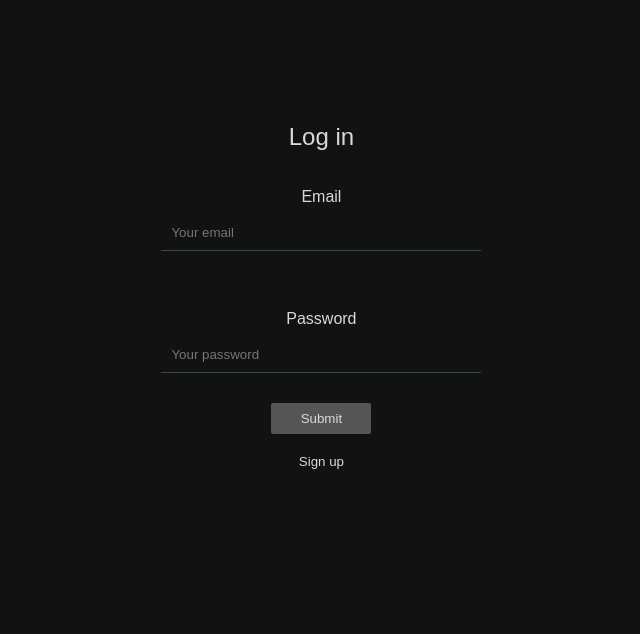
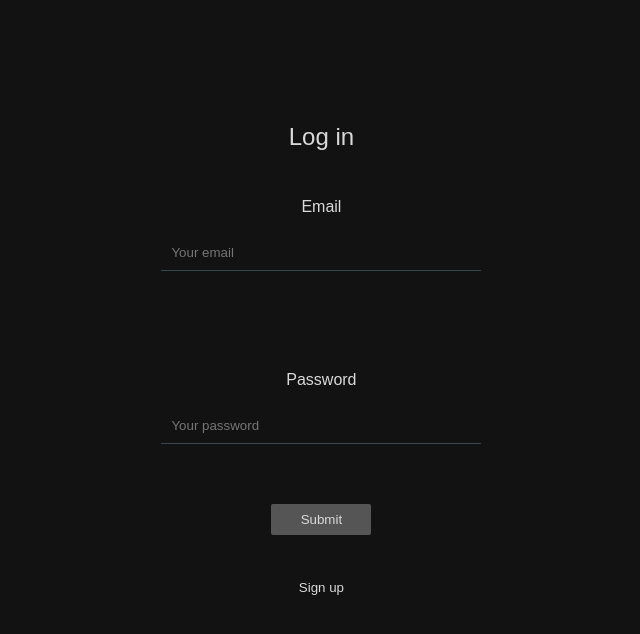
Before and after one commit to nikolovskialeksandar/smart-home-fe, a React (Create React App) app: page / in a window 1280 px wide. Shown: the top 634 px of the page, without its empty margins (293-933 px from the left). Built offline with nearby package versions, Linux system fonts and the light colour scheme; a web font is replaced by a local one.

Commit message:
Changed authentication form
- Auth input field validation is now triggered onBlur
- Removed input validation icons and added error messages
- Minor auth form style adaptations

```diff
--- a/src/components/UI/Input/Input.css
+++ b/src/components/UI/Input/Input.css
@@ -1,6 +1,6 @@
 .input {
     display: flex;
-    margin: 30px;
+    margin: 40px;
     flex-direction: column;
     justify-content: center;
     align-items: center;
@@ -21,24 +21,32 @@
     width: 300px;
     padding: 10px;
     border: none;
-    border-bottom: 1px solid #37474F;
+	border-bottom: 1px solid #37474F;
+	margin-top: 10px;
     background-color: transparent;
     color: #d9d9d9;
 }
 
 .inputElement:focus, input:focus {
     outline: none;
-    border-bottom-color : #0288D1;
+    border-bottom-color : #0289d1;
     animation: focus-animation 1.5s;
     animation-timing-function: ease;
 }
 
-.invalid{
+.invalid {
     outline: none;
-    border-bottom-color:#FF5722;
+    border-bottom-color:#ff56228f;
 }
 
 @keyframes focus-animation {
     from {border-bottom-color: #37474F;}
     to {border-bottom-color: #0288D1;}
 }
+
+.error-message {
+	height: 0.75em;
+	margin: 11px 0 0 10px;
+	align-self: flex-start;
+	font-size: 0.8em;
+}
--- a/src/components/UI/Input/Input.js
+++ b/src/components/UI/Input/Input.js
@@ -5,13 +5,8 @@ import './Input.css';
 const input = (props) => {
     let inputStyles = ['inputElement'];
     let iconValid = null;
-    if (!props.valid && props.touched) {
+    if (!props.validation.valid && props.touched) {
         inputStyles.push('invalid');
-        iconValid= <i className="fa fa-times" aria-hidden="true" style={{color:' #FF5722'}}></i>;
-    }
-
-    else if (props.touched && props.valid) {
-        iconValid= <i className="fa fa-check" aria-hidden="true" style={{color:' #8BC34A'}}></i>;
     }
 
     return (
@@ -19,11 +14,12 @@ const input = (props) => {
             <label className="label">{props.label}</label>
             <input
                 className={inputStyles.join(' ')}
-                onChange={props.onChange}
+				onChange={props.onChange}
+				onBlur={props.onBlur}
                 value= {props.value}
                 {...props.elementConfig}
             />
-            {iconValid}
+			<p className='error-message'>{props.validation.errorMessage}</p>
         </div>
     );
 }
--- a/src/containers/Auth/Auth.css
+++ b/src/containers/Auth/Auth.css
@@ -12,10 +12,11 @@
     margin: 10px;
 }
 
-.error-message {
+.submit-error-message {
     margin-bottom: 30px;
 }
-.error-message i {
+
+.submit-error-message i {
     position: relative;
     top: -16px;
     left: 100%;
@@ -23,5 +24,5 @@
 }
 
 .auth-mode-button {
-    margin: 15px;
+    margin: 40px;
 }
--- a/src/containers/Auth/Auth.js
+++ b/src/containers/Auth/Auth.js
@@ -19,11 +19,14 @@ const Auth = (props) => {
                 placeholder: 'Your email'
             },
             value: '',
-            validation: {
+            validationRules: {
                 required: true,
                 isEmail: true
             },
+            validation: {
 				valid: false,
+				errorMessage: ''
+			},
             touched: false
         },
         password: {
@@ -33,11 +36,14 @@ const Auth = (props) => {
                 placeholder: 'Your password'
             },
             value: '',
-            validation: {
+            validationRules: {
                 required: true,
                 minLength: 6
             },
+            validation: {
 				valid: false,
+				errorMessage: ''
+			},
             touched: false
         }
     });
@@ -52,44 +58,62 @@ const Auth = (props) => {
                     ...controls.email,
                     value: params.get('email'),
                     touched: true,
-                    valid: true
+                    validation: {valid: true, errorMessage: ''}
                 },
                 password: {
                     ...controls.password,
                     value: params.get('pass'),
                     touched: true,
-                    valid: true
+                    validation: {valid: true, errorMessage: ''}
                 }
             });
         }
     }, []);
 
-    const checkValidity = (value, rules) => {
+    const checkValidity = (elementName) => {
 		let isValid = true;
-        if (rules.required) {
-            isValid = value.trim() !== '' && isValid;
+		let errorMessage = '';
+		let value = controls[elementName].value;
+
+        if (controls[elementName].validationRules.isEmail) {
+            const pattern = /[a-z0-9!#$%&'*+/=?^_`{|}~-]+(?:\.[a-z0-9!#$%&'*+/=?^_`{|}~-]+)*@(?:[a-z0-9](?:[a-z0-9-]*[a-z0-9])?\.)+[a-z0-9](?:[a-z0-9-]*[a-z0-9])?/;
+			isValid = pattern.test(value) && isValid;
+			if (!pattern.test(value)) {
+				errorMessage = 'Invalid email';
+			}
         }
 
-        if (rules.isEmail) {
-            const pattern = /[a-z0-9!#$%&'*+/=?^_`{|}~-]+(?:\.[a-z0-9!#$%&'*+/=?^_`{|}~-]+)*@(?:[a-z0-9](?:[a-z0-9-]*[a-z0-9])?\.)+[a-z0-9](?:[a-z0-9-]*[a-z0-9])?/;
-            isValid = pattern.test(value) && isValid;
+        if (controls[elementName].validationRules.minLength) {
+			isValid = value.length >= controls[elementName].validationRules.minLength && isValid;
+			if (value.length <= controls[elementName].validationRules.minLength) {
+				errorMessage = 'Password too short';
+			}
 		}
 
-        if (rules.minLength) {
-            isValid = value.length >= rules.minLength && isValid;
+		if (controls[elementName].validationRules.required) {
+			isValid = value.trim() !== '' && isValid;
+			if (value.trim() === '') {
+				errorMessage = 'Required field';
 			}
+        }
+		const updatedControls = {
+            ...controls,
+            [elementName]: {
+                ...controls[elementName],
+				validation: {valid: isValid, errorMessage: errorMessage},
+				touched: true
+            }
+        };
 
-        return isValid;
+        setControls(updatedControls);
     };
 
     const inputChangeHandler = (event, elementName) => {
-        let updatedControls = {
+        const updatedControls = {
             ...controls,
-            [elementName] : {
+            [elementName]: {
                 ...controls[elementName],
-                value: event,
-                valid: checkValidity(event, controls[elementName].validation),
-                touched: true
+                value: event
             }
         };
 
@@ -112,17 +136,17 @@ const Auth = (props) => {
         authRedirect = <Redirect to='/' />;
     }
 
-    const errorMessages = {
+    const submitErrorMessages = {
         EMAIL_NOT_FOUND: 'Incorrect email address',
         INVALID_PASSWORD: 'Incorrect password',
         EMAIL_EXISTS: 'An account with this email already exists'
     };
 
-    let errorMessage = null;
+    let submitErrorMessage = null;
     if (props.error) {
-        errorMessage = (
-            <div className="error-message">
-                <p>{errorMessages[props.error.message]}</p>
+        submitErrorMessage = (
+            <div className="submit-error-message">
+                <p>{submitErrorMessages[props.error.message]}</p>
                 <i class="fa fa-exclamation-circle" aria-hidden="true"></i>
             </div>
         );
@@ -134,24 +158,26 @@ const Auth = (props) => {
             <Input
                 onChange={(event) => inputChangeHandler(event.target.value, 'email')}
                 elementConfig={controls.email.elementConfig}
-                value= {controls.email.value}
-                touched= {controls.email.touched}
-                valid= {controls.email.valid}
+                value={controls.email.value}
+                touched={controls.email.touched}
+                validation={controls.email.validation}
 				label="Email"
+				onBlur={() => checkValidity('email')}
             />
             <Input
                 onChange={(event) => inputChangeHandler(event.target.value, 'password')}
                 elementConfig={controls.password.elementConfig}
                 value= {controls.password.value}
-                touched= {controls.password.touched}
-                valid= {controls.password.valid}
+                touched={controls.password.touched}
+                validation={controls.password.validation}
 				label="Password"
+				onBlur={() => checkValidity('password')}
             />
-            {errorMessage}
+            {submitErrorMessage}
             <Button
-                styleClasses= {['success']}
+                styleClasses={['success']}
                 onClick={(event) => onSubmit(controls.email.value, controls.password.value, isSignup, event)}
-                disabled={!controls.email.valid || !controls.password.valid}
+                disabled={!controls.email.validation.valid || !controls.password.validation.valid}
                 name="Submit"
             />
             <div className="auth-mode-button">
--- a/src/index.js
+++ b/src/index.js
@@ -19,7 +19,7 @@ const rootReducer = combineReducers({
     auth: authReducer
 });
 
-const composeEnhancers = (process.env.NODE_ENV === 'development' ? window.__REDUX_DEVTOOLS_EXTENSION_COMPOSE__ : null) || compose;
+const composeEnhancers = (window.__REDUX_DEVTOOLS_EXTENSION_COMPOSE__) || compose;
 const store = createStore(rootReducer, composeEnhancers(
     applyMiddleware(thunk)
 ));
```
Lines whose indentation alone changed are shown as unchanged.
